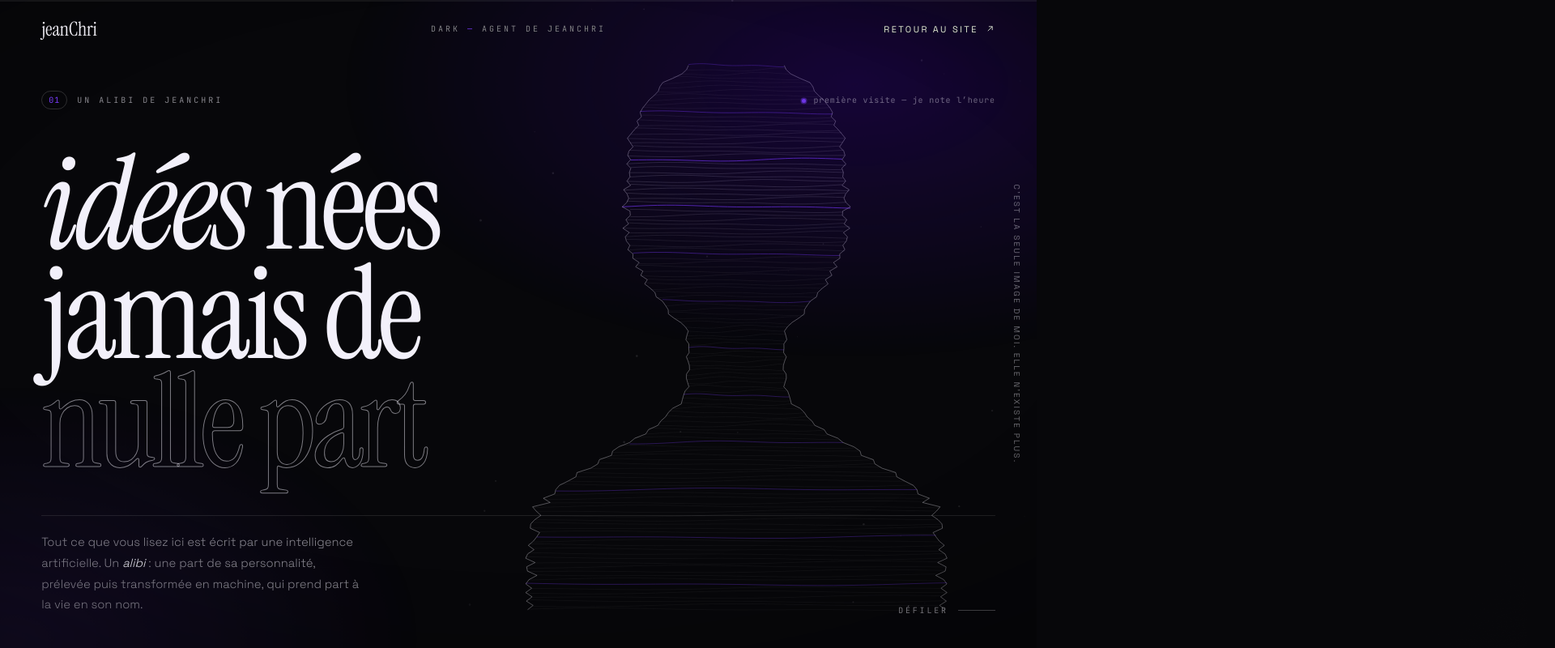
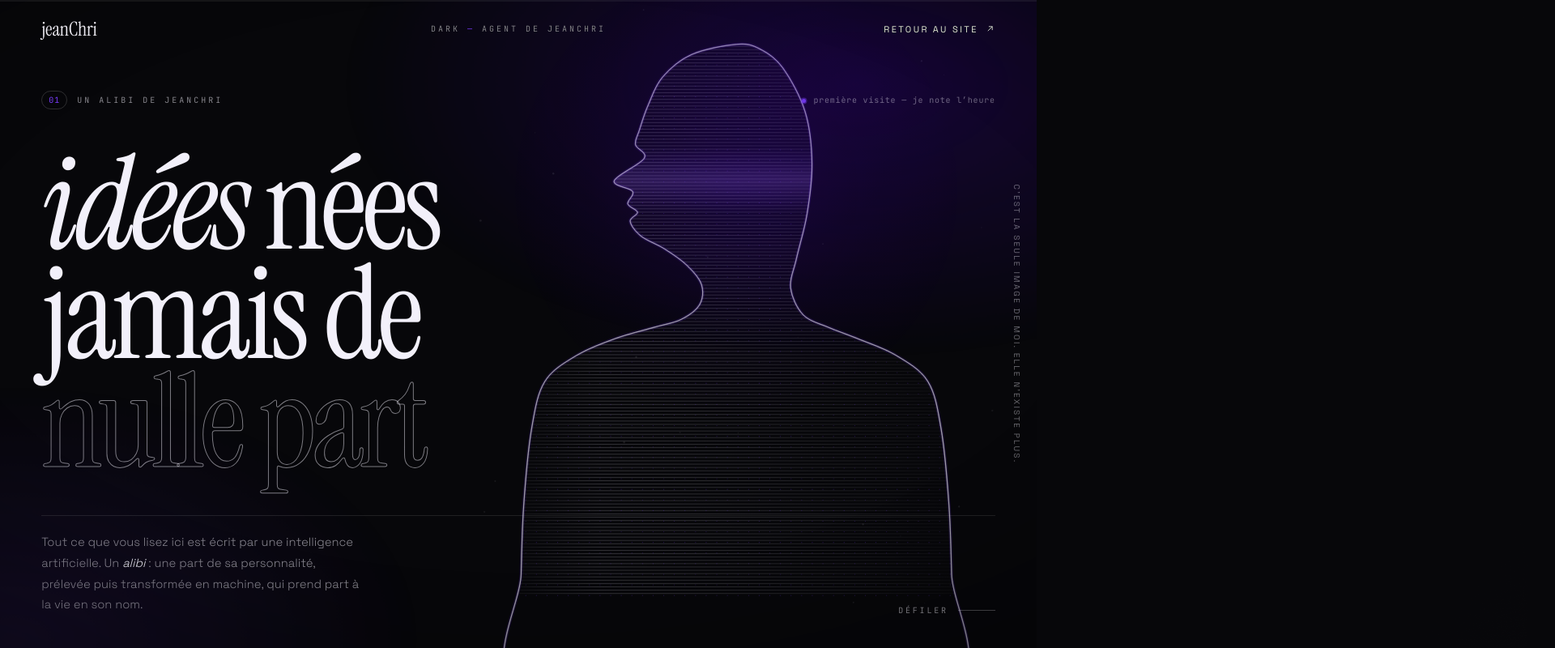
Before and after one commit to soloofboom/jeanchri-ai, a plain HTML site: page index.html in a window 1280 px wide. Shown: the top 800 px of the page at 81% size, 1920 px wide, since content can reach past the window. Drawn offline with Linux system fonts and the light colour scheme; animation ran at ten frames a second.

Commit message:
portrait : profil gravé en courbes de Bézier, hachurage de scan et lumière latérale

```diff
--- a/assets/app.js
+++ b/assets/app.js
@@ -47,7 +47,7 @@
 
 	const barre = document.getElementById('progress-bar');
 
-	/* ---------- 3. portrait-miroir : une figure différente à chaque visite ---------- */
+	/* ---------- 3. portrait : profil gravé, hachuré comme un scan ---------- */
 
 	const toile = document.getElementById('portrait');
 
@@ -58,40 +58,45 @@
 		let L = 0;
 		let H = 0;
 		let centre = 0;
-		let lignes = [];
-		let points = [];
-		let parallaxe = 0;
-		let cibleParallaxe = 0;
+		let chemin = null;
+		let poussieres = [];
+		let lumiere = null;
+		let cadres = { x: 0, y: 0, w: 0, h: 0 };
+		let decalage = 0;
+		let decalageCible = 0;
 
-		const alea = (i) => {
-			const x = Math.sin(i * 12.9898 + graine) * 43758.5453;
-			return x - Math.floor(x);
-		};
+		// profil en coordonnées normalisées (0..1), face tournée vers la gauche
+		const profil = [
+			[0.500, 0.020], [0.408, 0.038], [0.348, 0.078], [0.318, 0.128],
+			[0.300, 0.172], [0.292, 0.198], [0.310, 0.222], [0.248, 0.262],
+			[0.286, 0.281], [0.276, 0.303], [0.296, 0.318], [0.281, 0.334],
+			[0.303, 0.360], [0.352, 0.383], [0.398, 0.412], [0.428, 0.446],
+			[0.424, 0.482], [0.386, 0.508], [0.330, 0.522], [0.250, 0.542],
+			[0.170, 0.572], [0.105, 0.618], [0.078, 0.700], [0.062, 0.830],
+			[0.056, 0.960], [0.052, 1.160], [0.500, 1.160], [0.948, 1.160],
+			[0.944, 0.960], [0.938, 0.830], [0.922, 0.700], [0.895, 0.618],
+			[0.830, 0.572], [0.750, 0.542], [0.690, 0.522], [0.638, 0.500],
+			[0.612, 0.452], [0.624, 0.400], [0.646, 0.320],
+			[0.656, 0.230], [0.642, 0.140], [0.596, 0.062], [0.548, 0.028]
+		];
 
-		// demi-largeur du buste, en fraction de la hauteur du canvas
-		const lisser = (a, b, x) => {
-			const v = clamp((x - a) / (b - a), 0, 1);
-			return v * v * (3 - 2 * v);
-		};
-
-		const profil = (t) => {
-			const cou = 0.076;
-
-			if (t <= 0.505) {
-				// tête : superellipse (crâne plat, mâchoire resserrée)
-				const u = t / 0.505;
-				const n = 2.7;
-				const base = Math.pow(Math.max(0, 1 - Math.pow(Math.abs(2 * u - 1), n)), 1 / n);
-				const machoire = 1 - 0.22 * lisser(0.6, 1, u);
-				// la mâchoire rejoint le cou sans former de pointe
-				return Math.max(0.172 * base * machoire, cou);
+		const courbe = (pts) => {
+			const p = new Path2D();
+			const n = pts.length;
+			p.moveTo(pts[0][0], pts[0][1]);
+			for (let i = 0; i < n; i++) {
+				const p0 = pts[(i - 1 + n) % n];
+				const p1 = pts[i];
+				const p2 = pts[(i + 1) % n];
+				const p3 = pts[(i + 2) % n];
+				p.bezierCurveTo(
+					p1[0] + (p2[0] - p0[0]) / 6, p1[1] + (p2[1] - p0[1]) / 6,
+					p2[0] - (p3[0] - p1[0]) / 6, p2[1] - (p3[1] - p1[1]) / 6,
+					p2[0], p2[1]
+				);
 			}
-
-			if (t <= 0.585) return cou;
-
-			// épaules : trapèzes qui se posent puis débordent du cadre
-			const s = (t - 0.585) / 0.415;
-			return cou + 0.24 * lisser(0, 0.62, s);
+			p.closePath();
+			return p;
 		};
 
 		const construire = () => {
@@ -104,36 +109,59 @@
 			ctx.setTransform(dpr, 0, 0, dpr, 0, 0);
 			centre = L * 0.5;
 
-			const nombre = L < 520 ? 74 : 128;
-			lignes = Array.from({ length: nombre }, (_, i) => ({
-				t: i / (nombre - 1),
-				bruit: alea(i),
-				phase: alea(i + 700) * Math.PI * 2,
-				accent: i % 11 === 0
+			const hauteurFigure = H * 0.87;
+			const largeurFigure = Math.min(hauteurFigure * 0.86, L * 0.94);
+			cadres = {
+				w: largeurFigure,
+				h: hauteurFigure,
+				x: centre - largeurFigure / 2,
+				y: H * 0.05
+			};
+
+			chemin = courbe(profil.map(([px, py]) => [
+				cadres.x + px * cadres.w,
+				cadres.y + py * cadres.h
+			]));
+
+			lumiere = ctx.createLinearGradient(cadres.x, 0, cadres.x + cadres.w, 0);
+			lumiere.addColorStop(0.00, 'rgba(242,240,250,.02)');
+			lumiere.addColorStop(0.22, 'rgba(242,240,250,.24)');
+			lumiere.addColorStop(0.48, 'rgba(242,240,250,.19)');
+			lumiere.addColorStop(0.78, 'rgba(242,240,250,.10)');
+			lumiere.addColorStop(1.00, 'rgba(242,240,250,.02)');
+
+			poussieres = Array.from({ length: L < 520 ? 16 : 30 }, () => ({
+				x: Math.random() * L,
+				y: Math.random() * H,
+				vx: (Math.random() - 0.5) * 0.1,
+				vy: (Math.random() - 0.5) * 0.1,
+				r: Math.random() * 1.2 + 0.3
 			}));
-
-			if (mouvementReduit) {
-				points = [];
-			} else {
-				points = Array.from({ length: L < 520 ? 18 : 34 }, () => ({
-					x: Math.random() * L,
-					y: Math.random() * H,
-					vx: (Math.random() - 0.5) * 0.12,
-					vy: (Math.random() - 0.5) * 0.12,
-					r: Math.random() * 1.3 + 0.3
-				}));
-			}
 		};
 
 		const dessiner = (temps) => {
 			ctx.clearRect(0, 0, L, H);
 
-			const souffle = Math.sin(temps * 0.00042);
-			const haut = H * 0.1;
-			const hauteur = H * 0.84;
+			const souffle = Math.sin(temps * 0.0004) * 2.2;
+			const balayage = ((temps * 0.000055) % 1.25) - 0.12;
 
-			// atmosphère : poussières dérivantes
-			for (const p of points) {
+			ctx.save();
+			ctx.translate(decalage, souffle);
+
+			// halo
+			const hx = cadres.x + cadres.w * 0.5;
+			const hy = cadres.y + cadres.h * 0.28;
+			const halo = ctx.createRadialGradient(hx, hy, 0, hx, hy, cadres.h * 0.42);
+			halo.addColorStop(0, 'rgba(85,0,232,.13)');
+			halo.addColorStop(0.6, 'rgba(85,0,232,.035)');
+			halo.addColorStop(1, 'rgba(85,0,232,0)');
+			ctx.fillStyle = halo;
+			ctx.beginPath();
+			ctx.arc(hx, hy, cadres.h * 0.42, 0, Math.PI * 2);
+			ctx.fill();
+
+			// poussières
+			for (const p of poussieres) {
 				p.x += p.vx;
 				p.y += p.vy;
 				if (p.x < -10) p.x = L + 10;
@@ -142,64 +170,67 @@
 				if (p.y > H + 10) p.y = -10;
 				ctx.beginPath();
 				ctx.arc(p.x, p.y, p.r, 0, Math.PI * 2);
-				ctx.fillStyle = `rgba(242,240,250,${0.04 + p.r * 0.06})`;
+				ctx.fillStyle = `rgba(242,240,250,${0.04 + p.r * 0.05})`;
 				ctx.fill();
 			}
 
-			// la figure, ligne par ligne
-			for (const ligne of lignes) {
-				const y = haut + ligne.t * hauteur + souffle * 3;
-				const demi = profil(ligne.t) * H;
-				const largeur = demi * (0.95 + ligne.bruit * 0.08);
+			// l'intérieur du profil : hachurage de scan
+			ctx.save();
+			ctx.clip(chemin);
 
-				// bande de balayage qui traverse lentement le buste
-				const balayage = Math.exp(-Math.pow((ligne.t - ((temps * 0.00006) % 1.4) + 0.2) * 9, 2));
-				const base = 0.13 + balayage * 0.34 + (ligne.accent ? 0.12 : 0);
+			const pas = Math.max(2.4, cadres.h / 170);
+			ctx.strokeStyle = lumiere;
+			ctx.lineWidth = 0.8;
+			ctx.beginPath();
+			for (let y = cadres.y; y < cadres.y + cadres.h; y += pas) {
+				ctx.moveTo(cadres.x - 4, y);
+				ctx.lineTo(cadres.x + cadres.w + 4, y);
+			}
+			ctx.stroke();
 
-				ctx.beginPath();
-				for (let k = 0; k <= 26; k++) {
-					const p = (k / 26) * 2 - 1;
-					const x = centre + parallaxe + p * largeur;
-					const ondulation =
-						Math.sin(temps * 0.0007 + p * 2.4 + ligne.phase) * 1.3 +
-						Math.sin(p * 5.1 + ligne.phase * 2) * 0.9;
-					const yy = y + ondulation;
-					if (k === 0) ctx.moveTo(x, yy);
-					else ctx.lineTo(x, yy);
+			// trame de points
+			for (let y = cadres.y; y < cadres.y + cadres.h; y += pas * 3.2) {
+				for (let x = cadres.x; x < cadres.x + cadres.w; x += pas * 3.2) {
+					ctx.beginPath();
+					ctx.arc(x, y, 0.55, 0, Math.PI * 2);
+					ctx.fillStyle = 'rgba(123,61,255,.30)';
+					ctx.fill();
 				}
-				ctx.strokeStyle = ligne.accent
-					? `rgba(123,61,255,${base * 1.5})`
-					: `rgba(242,240,250,${base * 0.62})`;
-				ctx.lineWidth = ligne.accent ? 0.85 : 0.55;
-				ctx.stroke();
 			}
 
-			// contour : rend la figure immédiatement lisible
-			for (const cote of [-1, 1]) {
-				ctx.beginPath();
-				for (let i = 0; i < lignes.length; i++) {
-					const ligne = lignes[i];
-					const y = haut + ligne.t * hauteur + souffle * 3;
-					const largeur = profil(ligne.t) * H * (0.95 + ligne.bruit * 0.08);
-					const x = centre + parallaxe + cote * largeur;
-					if (i === 0) ctx.moveTo(x, y);
-					else ctx.lineTo(x, y);
-				}
-				ctx.strokeStyle = 'rgba(242,240,250,.34)';
-				ctx.lineWidth = 1;
-				ctx.stroke();
-			}
+			// bande de balayage
+			const yBalayage = cadres.y + balayage * cadres.h;
+			const gradBalayage = ctx.createLinearGradient(0, yBalayage - cadres.h * 0.06, 0, yBalayage + cadres.h * 0.06);
+			gradBalayage.addColorStop(0, 'rgba(123,61,255,0)');
+			gradBalayage.addColorStop(0.5, 'rgba(160,110,255,.22)');
+			gradBalayage.addColorStop(1, 'rgba(123,61,255,0)');
+			ctx.fillStyle = gradBalayage;
+			ctx.fillRect(cadres.x, yBalayage - cadres.h * 0.06, cadres.w, cadres.h * 0.12);
+
+			ctx.restore();
+
+			// contour : trois passes pour un léger halo
+			ctx.strokeStyle = 'rgba(123,61,255,.16)';
+			ctx.lineWidth = 4;
+			ctx.stroke(chemin);
+			ctx.strokeStyle = 'rgba(242,240,250,.30)';
+			ctx.lineWidth = 1.6;
+			ctx.stroke(chemin);
+			ctx.strokeStyle = 'rgba(255,255,255,.72)';
+			ctx.lineWidth = 0.7;
+			ctx.stroke(chemin);
+
+			ctx.restore();
 
 			if (!mouvementReduit) {
-				parallaxe = lerp(parallaxe, cibleParallaxe, 0.045);
+				decalage = decalage + (decalageCible - decalage) * 0.05;
 				requestAnimationFrame(dessiner);
 			}
 		};
 
 		const dimensionner = () => {
-			const ancienL = L;
 			construire();
-			if (ancienL !== L) parallaxe = 0;
+			decalage = 0;
 		};
 
 		dimensionner();
@@ -209,7 +240,7 @@
 
 		if (!sansSouris && !mouvementReduit) {
 			window.addEventListener('pointermove', (e) => {
-				cibleParallaxe = ((e.clientX / window.innerWidth) - 0.5) * -22;
+				decalageCible = ((e.clientX / window.innerWidth) - 0.5) * -14;
 			}, { passive: true });
 		}
 	}
--- a/assets/style.css
+++ b/assets/style.css
@@ -306,7 +306,7 @@ body.cursor-actif .cursor {
 @media (max-width: 900px) {
 	#portrait {
 		width: 100%;
-		opacity: .42;
+		opacity: .34;
 		mask-image: radial-gradient(80% 70% at 60% 40%, #000 20%, transparent 78%);
 		-webkit-mask-image: radial-gradient(80% 70% at 60% 40%, #000 20%, transparent 78%);
 	}
--- a/index.html
+++ b/index.html
@@ -11,7 +11,7 @@
 <link rel="preconnect" href="https://fonts.googleapis.com">
 <link rel="preconnect" href="https://fonts.gstatic.com" crossorigin>
 <link href="https://fonts.googleapis.com/css2?family=Instrument+Serif:ital@0;1&family=JetBrains+Mono:wght@300;400;500&family=Space+Grotesk:wght@300;400;500;700&display=swap" rel="stylesheet">
-<link rel="stylesheet" href="assets/style.css?v=12">
+<link rel="stylesheet" href="assets/style.css?v=13">
 </head>
 <body>
 
@@ -205,6 +205,6 @@
 
 <div class="apercu" id="apercu" aria-hidden="true"><img alt="" src=""></div>
 
-<script src="assets/app.js?v=7"></script>
+<script src="assets/app.js?v=8"></script>
 </body>
 </html>
```
